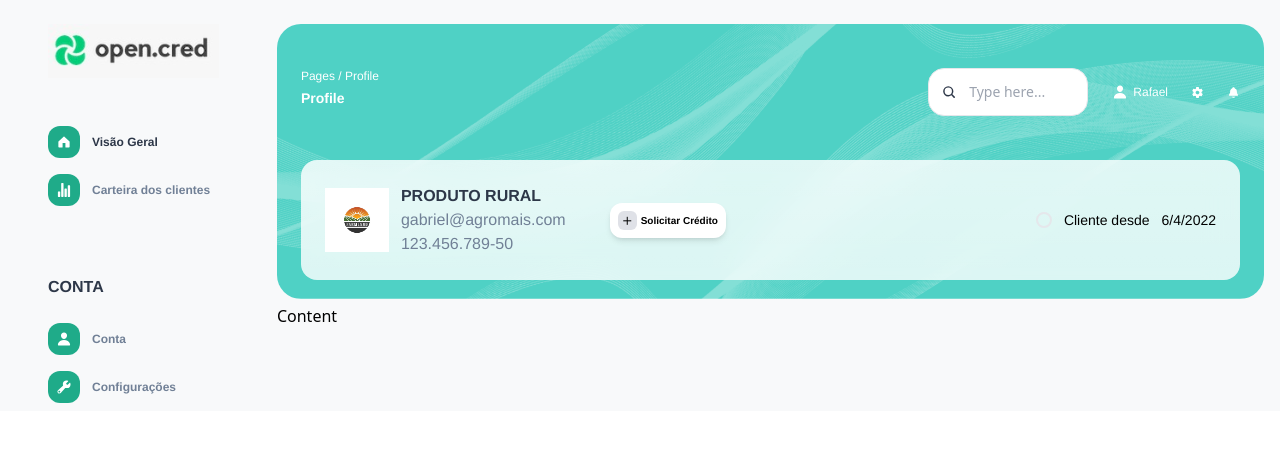
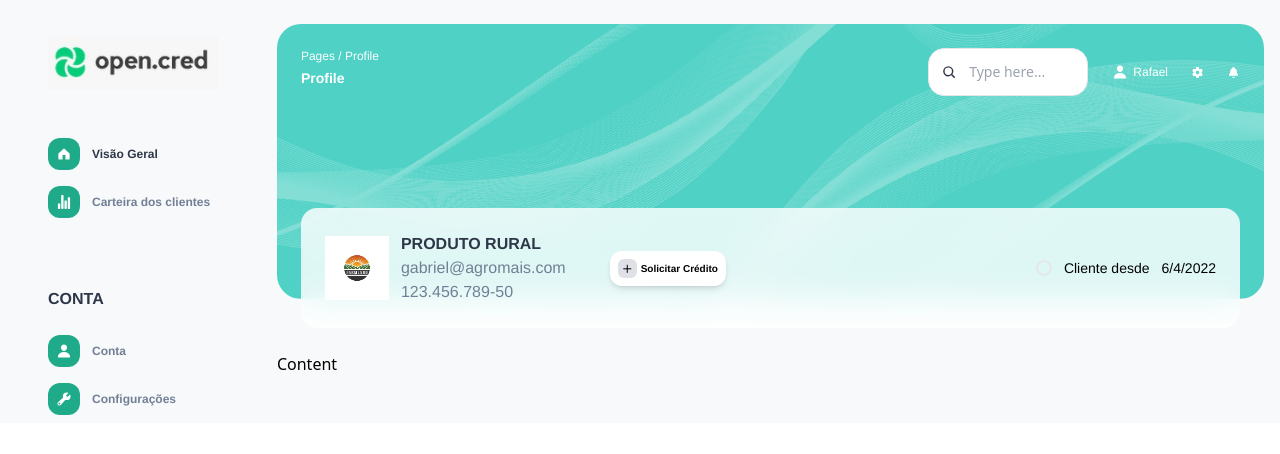
Before and after one commit to doubleyooz/react-chart-dashboard, a React (Create React App) app: page / in a window 1280 px wide. Shown: the top 454 px of the page. Built offline with nearby package versions, Linux system fonts and the light colour scheme.

Commit message:
update: Header and Logo alignment

```diff
--- a/src/components/Header.tsx
+++ b/src/components/Header.tsx
@@ -5,7 +5,7 @@ import { ReactComponent as Bell } from '../assets/header/bell.svg';
 
 const Header: React.FC<{}> = () => {
     return (
-        <header className="my-11 px-6 flex justify-between z-350 bg-transparent">
+        <header className="mt-6 mb-28 px-6 flex justify-between z-350 bg-transparent">
             <div className="flex flex-col justify-start gap-1">
                 <span className="text-xs text-white">Pages / Profile</span>
                 <span className="text-sm text-white font-bold">Profile</span>
--- a/src/components/SideMenu.tsx
+++ b/src/components/SideMenu.tsx
@@ -103,7 +103,7 @@ const Personal: React.FC<{}> = () => {
 
 const SideMenu: React.FC<{}> = () => {
     return (
-        <div className="px-8 hidden sm:block">
+        <div className="px-8 mt-3 hidden sm:block">
             <Logo className="mb-10" />
             <List />
             <span className="text-skin-solid font-bold font-['Helvetica']">CONTA</span>
```
